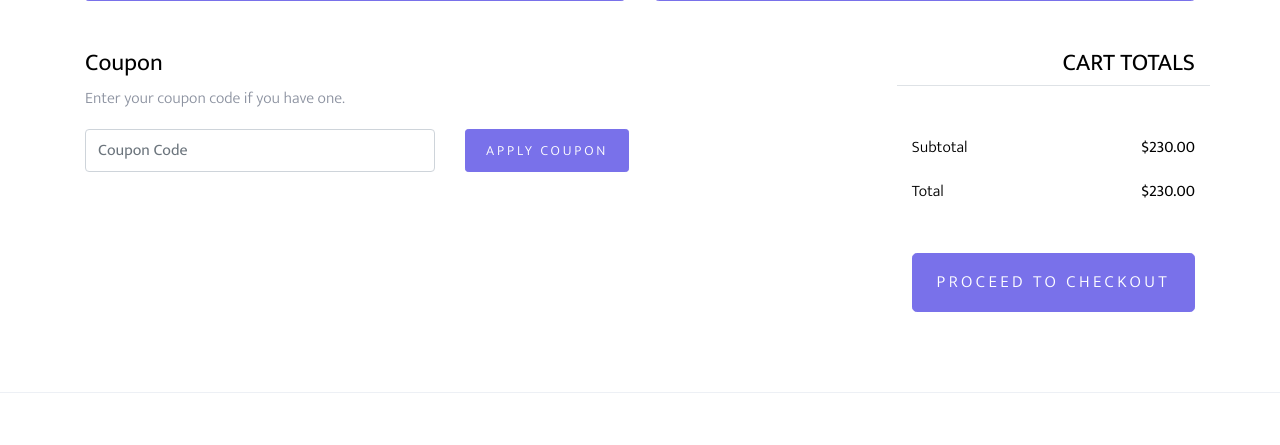
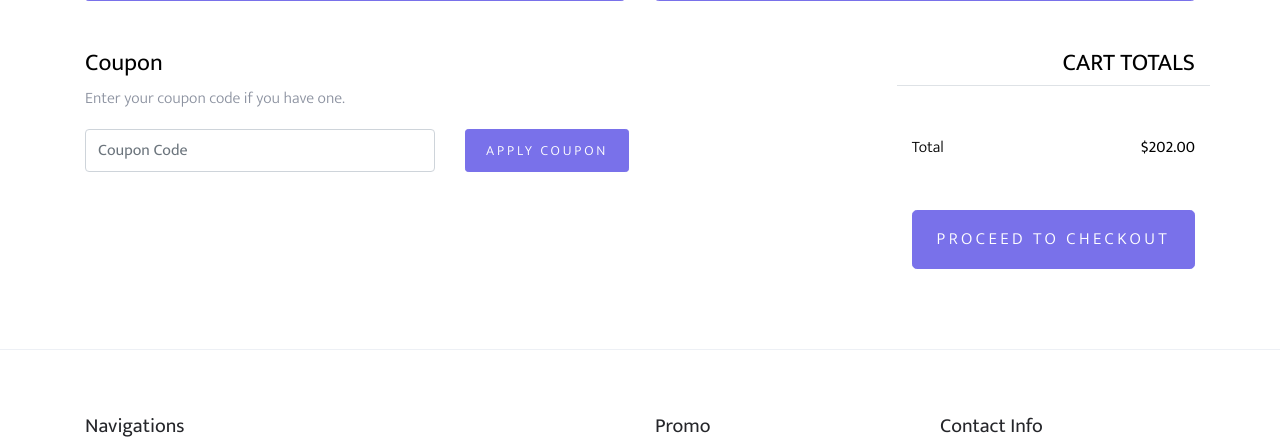
Before and after one commit to Mikku0/e-commerce_django_app, a Django app: page /cart/ in a window 1280 px wide. Shown: the part 856-1301 px from the top of the page. Run offline with Django 5.2, Linux system fonts and the light colour scheme; a user stored in the database is signed in; data comes from the database, SQL or seed files in the repository; both versions use the stored data as it was after the commit; some libraries are stand-ins or nearby versions; some web fonts are replaced.

Commit message:
added updating cart total price

```diff
--- a/base/models.py
+++ b/base/models.py
@@ -21,7 +21,7 @@ class Order(models.Model):
     updated_at = models.DateTimeField(auto_now=True)
     status = models.CharField(max_length=20,
                               choices=[('pending', 'Pending'), ('shipped', 'Shipped'), ('delivered', 'Delivered')])
-    total_price = models.DecimalField(max_digits=10, decimal_places=2)
+    total_price = models.DecimalField(max_digits=10, decimal_places=2, default=0)
 
     def __str__(self):
         return f"Order {self.id} - {self.user.username if self.user else 'Guest'}"
--- a/base/templates/base/cart.html
+++ b/base/templates/base/cart.html
@@ -92,20 +92,12 @@
                                     <h3 class="text-black h4 text-uppercase">Cart Totals</h3>
                                 </div>
                             </div>
-                            <div class="row mb-3">
-                                <div class="col-md-6">
-                                    <span class="text-black">Subtotal</span>
-                                </div>
-                                <div class="col-md-6 text-right">
-                                    <strong class="text-black">$230.00</strong>
-                                </div>
-                            </div>
                             <div class="row mb-5">
                                 <div class="col-md-6">
                                     <span class="text-black">Total</span>
                                 </div>
                                 <div class="col-md-6 text-right">
-                                    <strong class="text-black">$230.00</strong>
+                                    <strong class="text-black">${{final_price}}</strong>
                                 </div>
                             </div>
 
--- a/base/views.py
+++ b/base/views.py
@@ -88,10 +88,12 @@ def cart(request):
         order_items = user_order.items.all()
         for order_item in order_items:
             order_item.total_price = order_item.quantity * order_item.item.price
+            user_order.total_price += order_item.total_price
     else:
         order_items = []
+    user_order.save()
 
-    context = {'order_items': order_items}
+    context = {'order_items': order_items, 'final_price': user_order.total_price}
     return render(request, 'base/cart.html', context)
 
 
```
Also changed, not shown: base/migrations/0009_alter_order_total_price.py (added), db.sqlite3.
